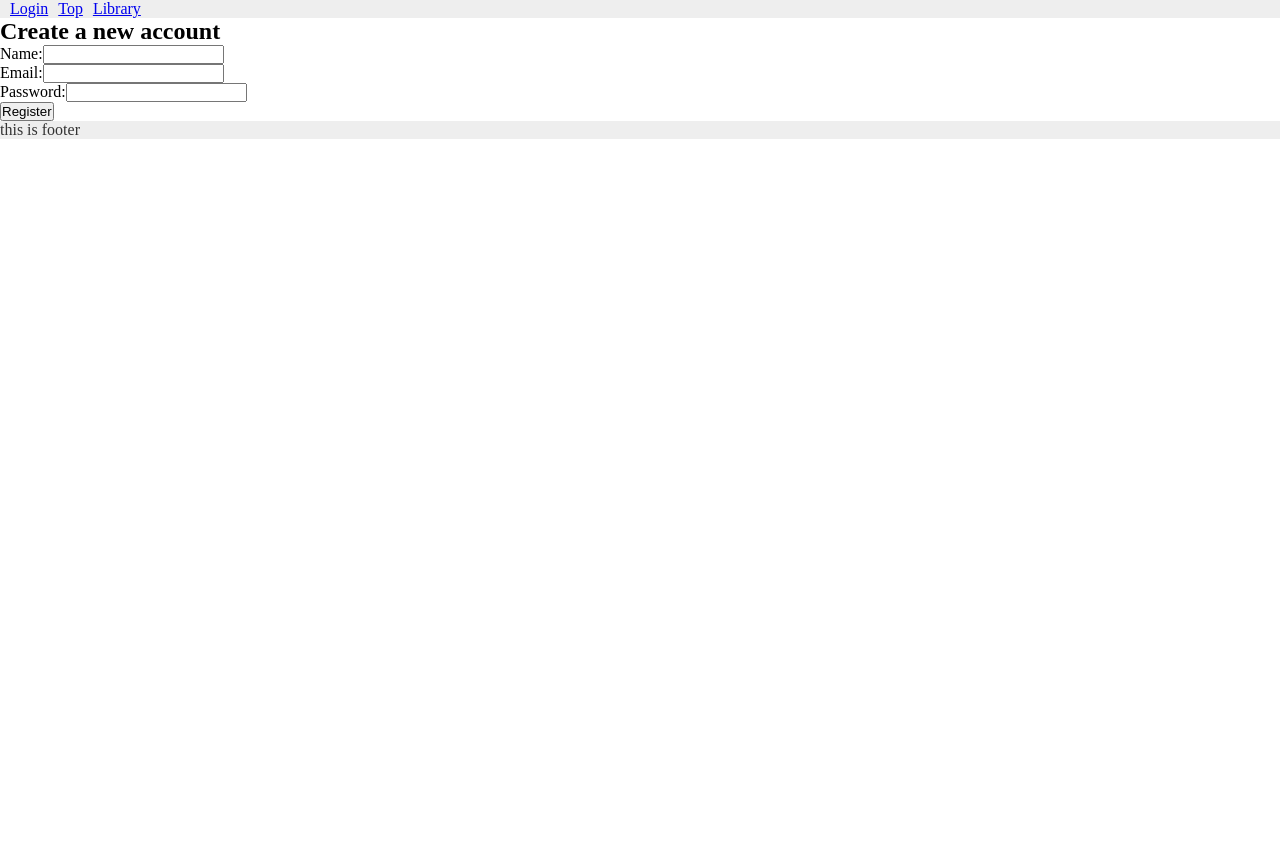
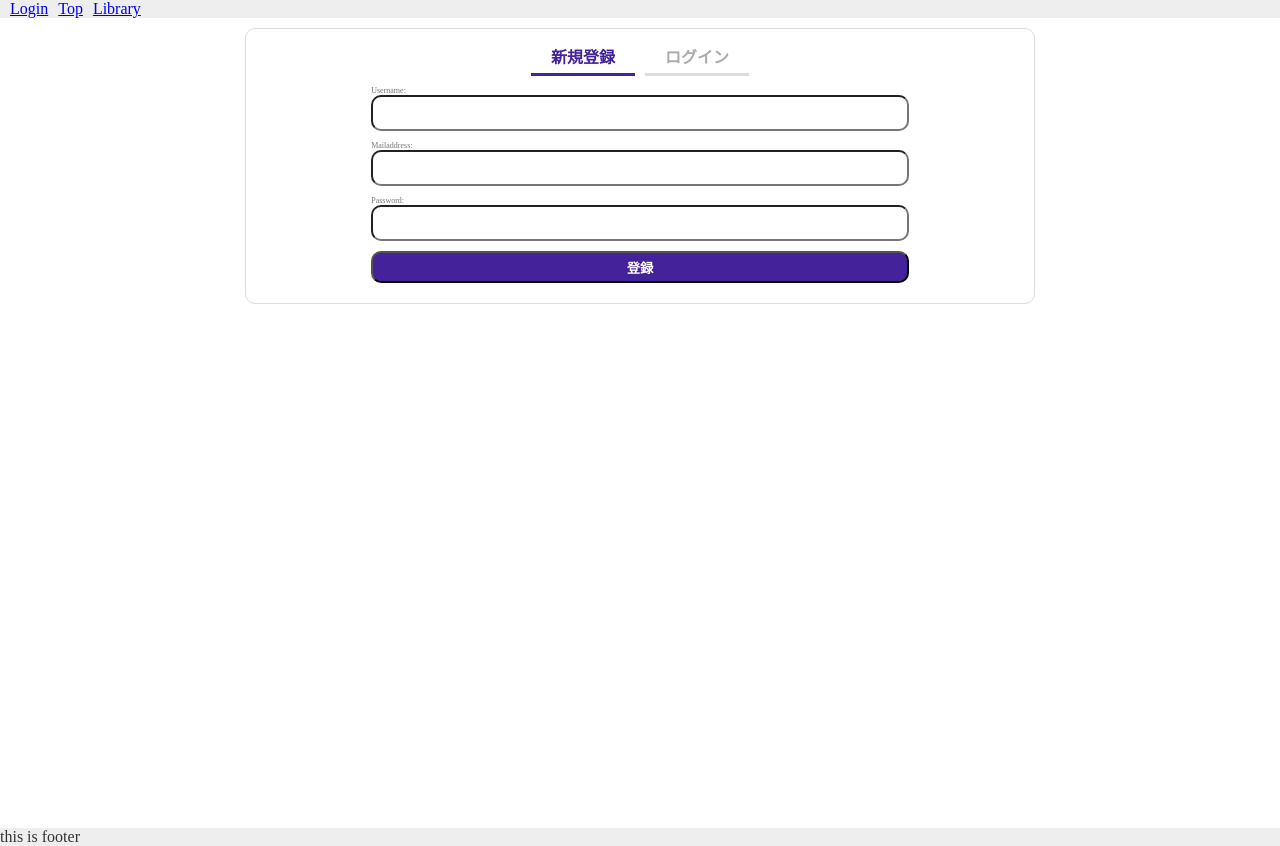
Before and after one commit to syxnji/ShareMd, a Next.js app: page /register in a window 1280 px wide. Before the commit the page ends 800 px from the top, so only its background shows below. Built offline with nearby package versions, Linux system fonts and the light colour scheme.

Commit message:
実装 /register

```diff
--- /dev/null
+++ b/pages/api/register.js
@@ -0,0 +1,28 @@
+import pool from "../db";
+
+export default async function handler(req, res) {
+    console.log('Request Method:', req.method);
+    console.log('Request Body:', req.body);
+
+    if (req.method === 'POST') {
+        const {username, mailaddress, password} = req.body;
+
+        if (!username || !mailaddress || !password) {
+            return res.status(400).json({error: 'api/register error 1'})
+        }
+
+        try {
+            const [result] = await pool.query(
+                'INSERT INTO Users (Username, Mailaddress, Password) VALUES (?, ?, ?)',
+                [username, mailaddress, password]
+            );
+            console.log('Insert Id:', result.insertId);
+            res.status(200).json({msg: 'inserted !', id: result.insertId});
+        } catch (error) {
+            console.error('error insert', error);
+            res.status(500).json({error: 'cant inserted'});
+        }
+    } else {
+        res.status(405).json({error: 'request method'});
+    }
+}
--- /dev/null
+++ b/pages/db.js
@@ -0,0 +1,10 @@
+import mysql from "mysql2/promise";
+
+const pool = mysql.createPool({
+    host: 'localhost',
+    user: 'root',
+    password: 'P@ssw0rd',
+    database: 'md',
+});
+
+export default pool;
--- a/src/app/register/page.jsx
+++ b/src/app/register/page.jsx
@@ -2,15 +2,8 @@ import RegisterForm from '../../components/RegisterForm/page'
 
 export default function RegisterPage() {
   return (
-    <div className="min-h-screen flex items-center justify-center bg-gray-50 py-12 px-4 sm:px-6 lg:px-8">
-      <div className="max-w-md w-full space-y-8">
-        <div>
-          <h2 className="mt-6 text-center text-3xl font-extrabold text-gray-900">
-            Create a new account
-          </h2>
-        </div>
-        <RegisterForm />
-      </div>
-    </div>
+    <main>
+      <RegisterForm btn="登録" reg="True" log="False" />
+    </main>
   )
 }
--- /dev/null
+++ b/src/components/LoginForm/login.module.css
@@ -0,0 +1,67 @@
+.form{
+    width: 60%;
+    display: flex;
+    flex-direction: column;
+    align-items: center;
+    justify-content: center;
+    padding: 10px;
+    margin: 10px auto 0 auto;
+    border: solid 1px #ddd;
+    border-radius: 10px;
+    background-color: #fff;
+}
+.selectForm{
+    display: flex;
+    gap: 10px;
+    margin-bottom: 10px;
+}
+.selectForm p{
+    padding: 5px 20px;
+    font-weight: bold;
+    color: #429;
+    border-bottom: solid 3px #429;
+}
+.selectForm a{
+    box-sizing: border-box;
+    padding: 5px 20px;
+    font-weight: bold;
+    background-color: #fff;
+    color: #aaa;
+    text-decoration: none;
+    border-bottom: solid 3px #ddd;
+}
+
+.formContent{
+    width: 70%;
+    display: flex;
+    flex-direction: column;
+    margin-bottom: 10px;
+}
+.label{
+    font-size: 0.5rem;
+    color: #777;
+}
+.formContent input{
+    padding: 0 10px;
+    height: 32px;
+    border-radius: 10px;
+}
+.form button{
+    height: 32px;
+    width: 100%;
+    color: #fff;
+    font-weight: bold;
+    background-color: #429;
+    border-radius: 10px;
+    transition: all 0.3s;
+}
+.form button:hover{
+    background-color: #fff;
+    color: #429;
+}
+/* .message{
+    display: flex;
+    justify-content: center;
+    font-size: 0.7rem;
+    margin-top: 10px;
+} */
--- a/src/components/RegisterForm/page.jsx
+++ b/src/components/RegisterForm/page.jsx
@@ -1,76 +1,85 @@
 'use client'
 
 import { useState } from 'react'
-import { useRouter } from 'next/navigation'
+import styles from "./register.module.css";
+import Link from "next/link";
 
-export default function RegisterForm() {
-  const [name, setName] = useState('')
-  const [email, setEmail] = useState('')
-  const [password, setPassword] = useState('')
-  const [error, setError] = useState('')
-  const router = useRouter()
+export default function Register(props) {
+  const [username, setUsername] = useState('');
+  const [mailaddress, setMailaddress] = useState('');
+  const [password, setPassword] = useState('');
+  const [message, setMessage] = useState('');
 
   const handleSubmit = async (e) => {
-    e.preventDefault()
-    setError('')
+    e.preventDefault();
 
     try {
-      const response = await fetch('/api/register', {
+      const res = await fetch('/api/register', {
         method: 'POST',
-        headers: { 'Content-Type': 'application/json' },
-        body: JSON.stringify({ name, email, password }),
-      })
+        headers: {
+          'Content-Type': 'application/json',
+        },
+        body: JSON.stringify({ username, mailaddress, password }),
+      });
 
-      if (response.ok) {
-        router.push('/login') // Redirect to login page after successful registration
+      const data = await res.json();
+
+      if (res.ok) {
+        console.log(`ID:${data.id} へ登録されました`);
+        setUsername('');
+        setMailaddress('');
+        setPassword('');
       } else {
-        const data = await response.json()
-        setError(data.error || 'Registration failed')
+        console.log(`エラー:${data.error}`);
       }
     } catch (error) {
-      setError('An error occurred. Please try again.')
+      setMessage('予期しないエラー');
+      console.error(error);
     }
-  }
+  };
 
   return (
-    <form onSubmit={handleSubmit} className="space-y-4">
-      <div>
-        <label htmlFor="name" className="block mb-2">Name:</label>
+    <>
+    <form onSubmit={handleSubmit} className={styles.form}>
+      <div className={styles.selectForm}>
+        <p>新規登録</p>
+        <Link href={"/login"}>ログイン</Link>
+      </div>
+      <div className={styles.formContent}>
+        <label htmlFor="username" className={styles.label}>Username:</label>
         <input
+        id="username"
         type="text"
-          id="name"
-          value={name}
-          onChange={(e) => setName(e.target.value)}
+        value={username}
+        onChange={(e) => setUsername(e.target.value)}
         required
-          className="w-full px-3 py-2 border rounded"
         />
       </div>
-      <div>
-        <label htmlFor="email" className="block mb-2">Email:</label>
+      <div className={styles.formContent}>
+        <label htmlFor="mailaddress" className={styles.label}>Mailaddress:</label>
         <input
+        id="mailaddress"
         type="email"
-          id="email"
-          value={email}
-          onChange={(e) => setEmail(e.target.value)}
+        value={mailaddress}
+        onChange={(e) => setMailaddress(e.target.value)}
         required
-          className="w-full px-3 py-2 border rounded"
         />
       </div>
-      <div>
-        <label htmlFor="password" className="block mb-2">Password:</label>
+      <div className={styles.formContent}>
+        <label htmlFor="password" className={styles.label}>Password:</label>
         <input
+        id="password"
         type="password"
-          id="password"
         value={password}
         onChange={(e) => setPassword(e.target.value)}
         required
-          className="w-full px-3 py-2 border rounded"
         />
       </div>
-      {error && <p className="text-red-500">{error}</p>}
-      <button type="submit" className="w-full px-4 py-2 bg-green-500 text-white rounded hover:bg-green-600">
-        Register
-      </button>
+      <div className={styles.formContent}>
+        <button type='submit'>{props.btn}</button>
+      </div>
     </form>
-  )
+    {/* {message && <p className={styles.message}>{message}</p>} */}
+    </>
+  );
 }
--- /dev/null
+++ b/src/components/RegisterForm/register.module.css
@@ -0,0 +1,67 @@
+.form{
+    width: 60%;
+    display: flex;
+    flex-direction: column;
+    align-items: center;
+    justify-content: center;
+    padding: 10px;
+    margin: 10px auto 0 auto;
+    border: solid 1px #ddd;
+    border-radius: 10px;
+    background-color: #fff;
+}
+.selectForm{
+    display: flex;
+    gap: 10px;
+    margin-bottom: 10px;
+}
+.selectForm p{
+    padding: 5px 20px;
+    font-weight: bold;
+    color: #429;
+    border-bottom: solid 3px #429;
+}
+.selectForm a{
+    box-sizing: border-box;
+    padding: 5px 20px;
+    font-weight: bold;
+    background-color: #fff;
+    color: #aaa;
+    text-decoration: none;
+    border-bottom: solid 3px #ddd;
+}
+
+.formContent{
+    width: 70%;
+    display: flex;
+    flex-direction: column;
+    margin-bottom: 10px;
+}
+.label{
+    font-size: 0.5rem;
+    color: #777;
+}
+.formContent input{
+    padding: 0 10px;
+    height: 32px;
+    border-radius: 10px;
+}
+.form button{
+    height: 32px;
+    width: 100%;
+    color: #fff;
+    font-weight: bold;
+    background-color: #429;
+    border-radius: 10px;
+    transition: all 0.3s;
+}
+.form button:hover{
+    background-color: #fff;
+    color: #429;
+}
+/* .message{
+    display: flex;
+    justify-content: center;
+    font-size: 0.7rem;
+    margin-top: 10px;
+} */
--- a/src/components/SelectNote/page.jsx
+++ b/src/components/SelectNote/page.jsx
@@ -1,5 +1,5 @@
-import styles from "./selectNote.module.css"
-import Link from "next/link"
+import styles from "./selectNote.module.css";
+import Link from "next/link";
 
 export function Notes() {
     return(
--- a/src/components/SelectNote/selectNote.module.css
+++ b/src/components/SelectNote/selectNote.module.css
@@ -1,6 +1,5 @@
 .link{
     width: 32%;
-    /* flex: 1 1 30%; */
 }
 .link{
     color: #333;
@@ -34,7 +33,7 @@
 }
 .history{
     display: flex;
-    justify-content: end;
+    justify-content: flex-end;
 }
 .history p{
     color: #aaa;
```
Also changed, not shown: src/app/login/page.jsx (+4 -11 lines), src/components/LoginForm/page.jsx (+28 -40 lines), 1 other file (tests, documents, lock files or other folders). Lines whose indentation alone changed are shown as unchanged.
